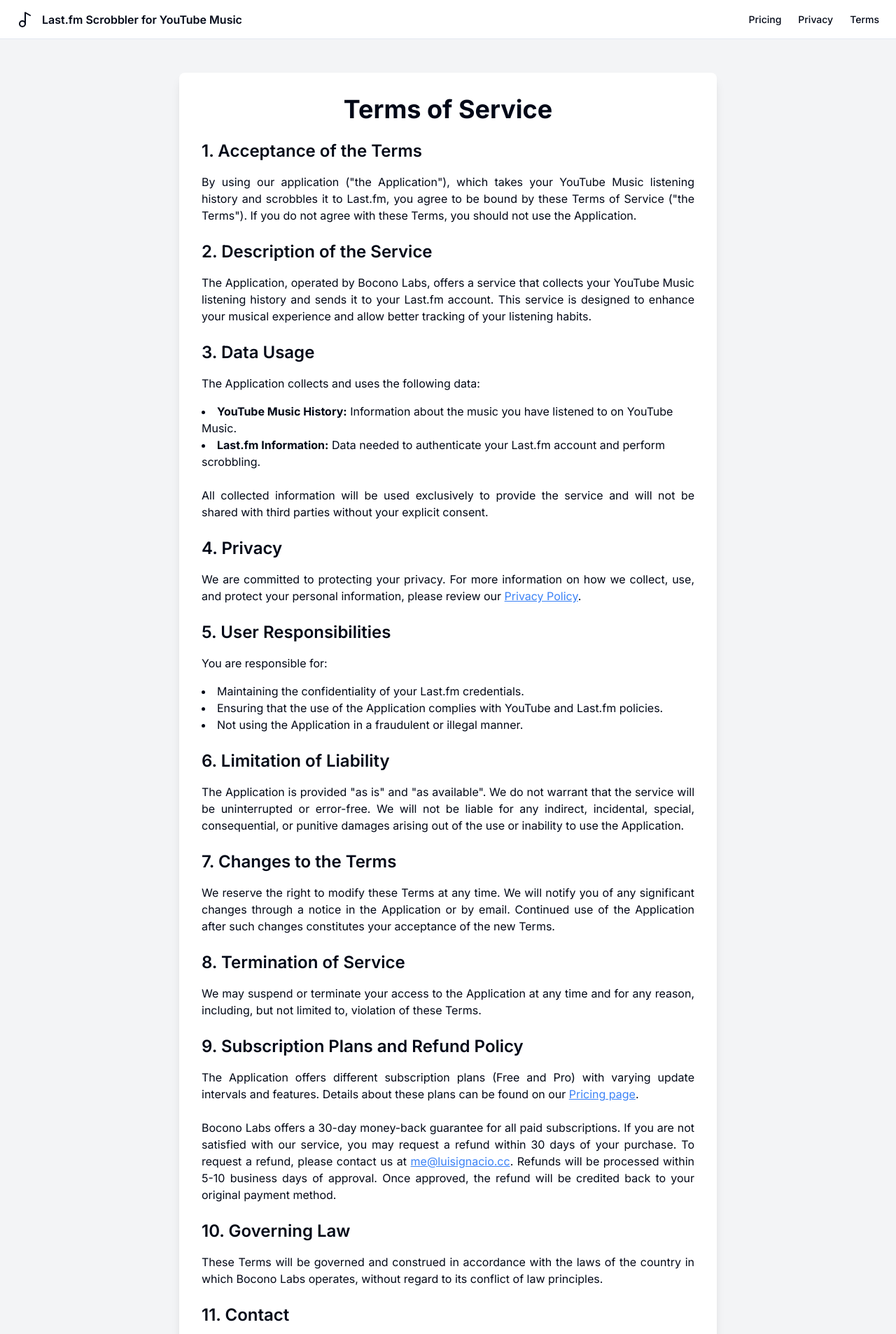
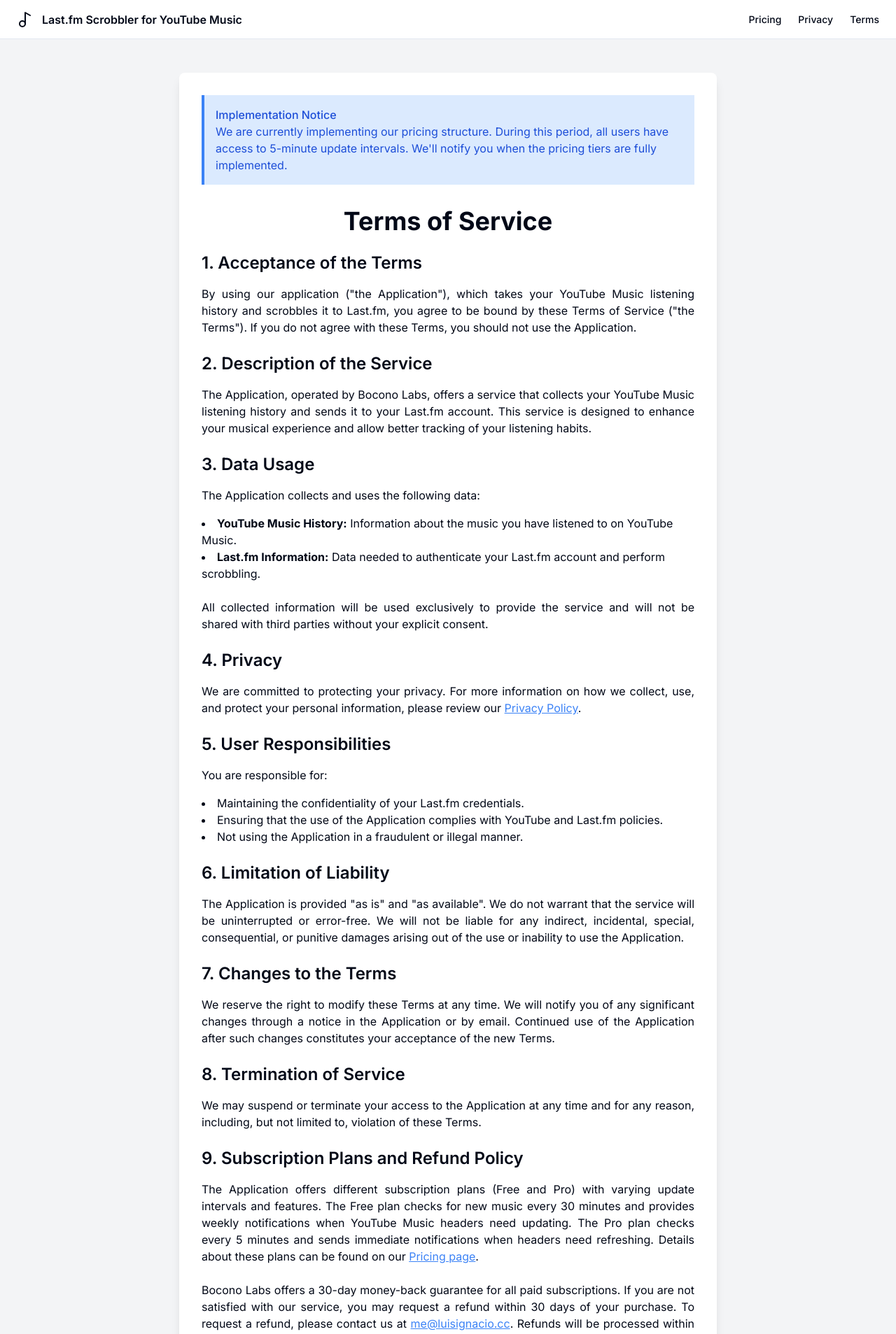
Before and after one commit to luisignaciocc/ytmusic-scrobbler-web, a Next.js app in the folder apps/web/: page /terms in a window 1280 px wide. Shown: the top 1907 px of the page at 70% size. Built offline with nearby package versions, Linux system fonts and the light colour scheme; no server answers.

Commit message:
feat: add ImplementationNotice component to display pricing structure updates and integrate it into relevant pages

```diff
--- /dev/null
+++ b/apps/web/app/components/implementation-notice.tsx
@@ -0,0 +1,28 @@
+"use client";
+
+import React from "react";
+
+// Esta variable controla si se muestra o no la alerta en todas las páginas
+export const SHOW_IMPLEMENTATION_NOTICE = true;
+
+const ImplementationNotice: React.FC = () => {
+  if (!SHOW_IMPLEMENTATION_NOTICE) {
+    return null;
+  }
+
+  return (
+    <div
+      className="bg-blue-100 border-l-4 border-blue-500 text-blue-700 p-4 mb-8"
+      role="alert"
+    >
+      <p className="font-medium">Implementation Notice</p>
+      <p>
+        We are currently implementing our pricing structure. During this period,
+        all users have access to 5-minute update intervals. We&apos;ll notify
+        you when the pricing tiers are fully implemented.
+      </p>
+    </div>
+  );
+};
+
+export default ImplementationNotice;
--- a/apps/web/app/page.tsx
+++ b/apps/web/app/page.tsx
@@ -2,6 +2,7 @@
 import Image from "next/image";
 import { getServerSession } from "next-auth";
 
+import ImplementationNotice from "./components/implementation-notice";
 import LastfmBtn from "./components/lastfm-btn";
 import LoginBtn from "./components/login-btn";
 import ScrobbleBtnServer from "./components/scrobble-button-server";
@@ -41,6 +42,8 @@
     <main className="flex-1">
       <section className="w-full py-12 md:py-24 lg:py-32 xl:py-48">
         <div className="container px-4 md:px-6 mx-auto">
+          <ImplementationNotice />
+
           <div className="grid gap-6 lg:grid-cols-[1fr_400px] lg:gap-12 xl:grid-cols-[1fr_600px] items-center">
             <div className="flex flex-col justify-center space-y-4">
               <div className="space-y-2">
@@ -217,6 +220,11 @@
                     • We handle connection issues gracefully and ensure no songs
                     are lost
                   </li>
+                  <li>
+                    • Free plan users receive weekly notifications when YouTube
+                    Music headers need updating, while Pro users get immediate
+                    notifications for uninterrupted service
+                  </li>
                 </ul>
                 <p className="max-w-[900px] text-gray-500 md:text-xl/relaxed lg:text-base/relaxed xl:text-xl/relaxed dark:text-gray-400">
                   Just like your phone needs to stay logged in to your apps, our
--- a/apps/web/app/pricing/page.tsx
+++ b/apps/web/app/pricing/page.tsx
@@ -1,24 +1,15 @@
 import Link from "next/link";
 import React from "react";
 
+import ImplementationNotice from "../components/implementation-notice";
 import PricingClient from "./pricing-client";
 
 export default function PricingPage() {
   return (
     <main className="flex-1 bg-gray-100">
       <div className="container mx-auto px-4 py-16">
-        {/* Alert */}
-        <div
-          className="bg-blue-100 border-l-4 border-blue-500 text-blue-700 p-4 mb-8"
-          role="alert"
-        >
-          <p className="font-medium">Implementation Notice</p>
-          <p>
-            We are currently implementing our pricing structure. During this
-            period, all users have access to 5-minute update intervals.
-            We&apos;ll notify you when the pricing tiers are fully implemented.
-          </p>
-        </div>
+        {/* Usando el componente de alerta */}
+        <ImplementationNotice />
 
         <div className="text-center mb-16">
           <h1 className="text-4xl font-bold mb-4">
@@ -47,10 +38,11 @@
               <li>Customer support and service reliability</li>
             </ul>
             <p className="mt-6 text-gray-600">
-              The free tier checks for new music every 30 minutes, while the Pro
-              tier checks every 5 minutes. This means Pro users get their
-              Last.fm profile updated much more quickly, but it also means we
-              need to process 6 times more requests for Pro users.
+              The free tier checks for new music every 30 minutes and provides
+              weekly notifications when your YouTube Music headers need
+              updating. The Pro tier checks every 5 minutes and sends immediate
+              notifications when headers need refreshing, ensuring minimal
+              interruption to your scrobbling service.
             </p>
           </div>
         </div>
--- a/apps/web/app/privacy/page.tsx
+++ b/apps/web/app/privacy/page.tsx
@@ -1,8 +1,12 @@
 import React from "react";
+
+import ImplementationNotice from "../components/implementation-notice";
 
 const PrivacyPolicy = () => (
   <main className="flex-1 flex justify-center items-center py-12 bg-gray-100">
     <div className="bg-white p-8 rounded-lg shadow-lg w-full max-w-3xl">
+      <ImplementationNotice />
+
       <h1 className="text-4xl font-bold mb-6 text-center">Privacy Policy</h1>
 
       <h2 className="text-2xl font-semibold mb-4">1. Introduction</h2>
@@ -26,6 +30,14 @@
           <strong>Last.fm Information:</strong> Data needed to authenticate your
           Last.fm account and perform scrobbling.
         </li>
+        <li>
+          <strong>Account Preferences:</strong> Information about your
+          subscription plan and notification preferences.
+        </li>
+        <li>
+          <strong>Contact Information:</strong> Email address used to send you
+          service notifications and updates.
+        </li>
       </ul>
 
       <h2 className="text-2xl font-semibold mb-4">
@@ -44,6 +56,11 @@
           promotional purposes.
         </li>
         <li>Process your transactions and manage your orders.</li>
+        <li>
+          Send service notifications according to your subscription plan (weekly
+          notifications for Free users, immediate notifications for Pro users)
+          when your YouTube Music headers need updating.
+        </li>
       </ul>
 
       <h2 className="text-2xl font-semibold mb-4">
--- a/apps/web/app/terms/page.tsx
+++ b/apps/web/app/terms/page.tsx
@@ -1,9 +1,13 @@
 import Link from "next/link";
 import React from "react";
+
+import ImplementationNotice from "../components/implementation-notice";
 
 const TermsOfService = () => (
   <main className="flex-1 flex justify-center items-center py-12 bg-gray-100">
     <div className="bg-white p-8 rounded-lg shadow-lg w-full max-w-3xl">
+      <ImplementationNotice />
+
       <h1 className="text-4xl font-bold mb-6 text-center">Terms of Service</h1>
 
       <h2 className="text-2xl font-semibold mb-4">
@@ -99,8 +103,11 @@
       </h2>
       <p className="mb-6 text-justify">
         The Application offers different subscription plans (Free and Pro) with
-        varying update intervals and features. Details about these plans can be
-        found on our{" "}
+        varying update intervals and features. The Free plan checks for new
+        music every 30 minutes and provides weekly notifications when YouTube
+        Music headers need updating. The Pro plan checks every 5 minutes and
+        sends immediate notifications when headers need refreshing. Details
+        about these plans can be found on our{" "}
         <Link href="/pricing" className="underline text-blue-500">
           Pricing page
         </Link>
```
